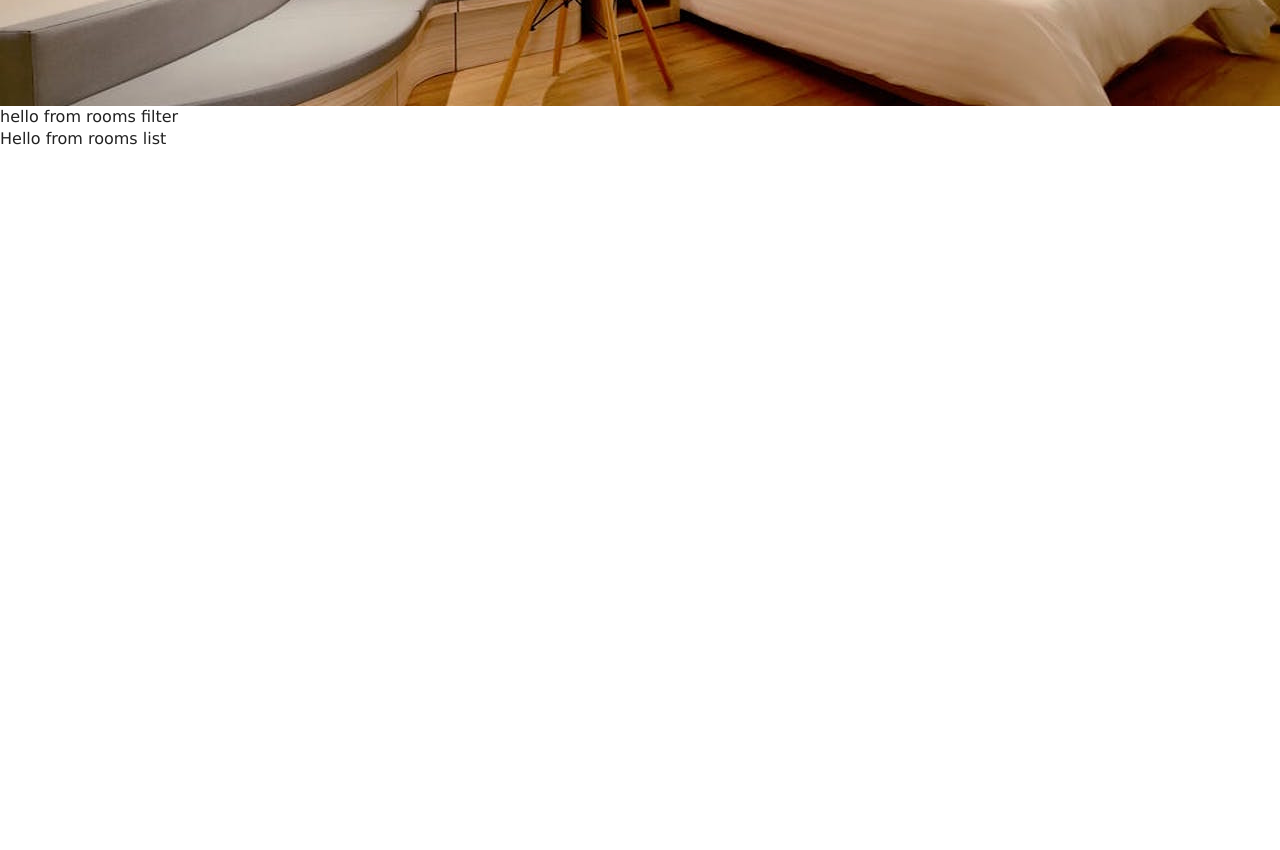
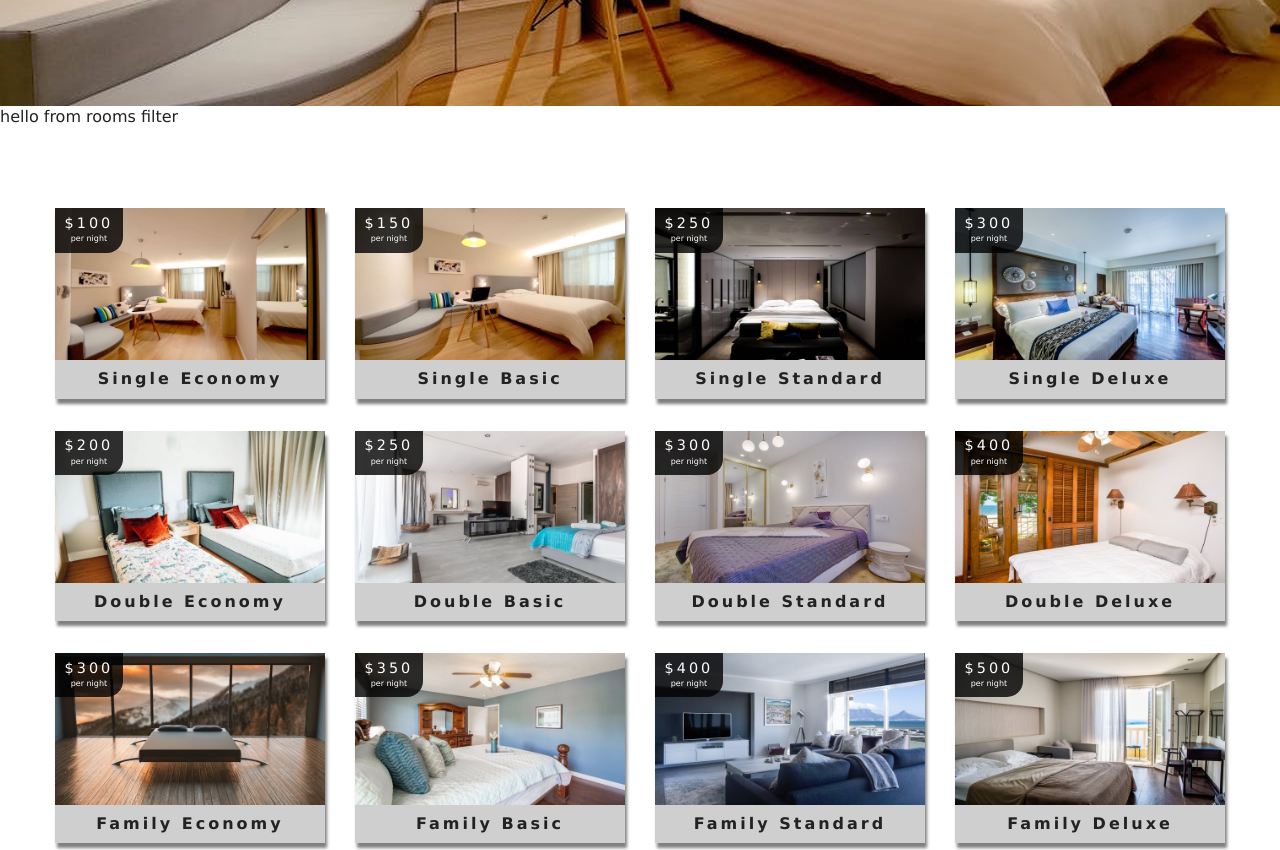
Before and after one commit to juzdepom/react-resort, a React (Create React App) app: page /rooms in a window 1280 px wide. Shown: the part 440-1290 px from the top of the page. Before the commit the page ends 800 px from the top, so only its background shows below. Built offline with nearby package versions, Linux system fonts and the light colour scheme.

Commit message:
built out the RoomsList component

```diff
--- a/src/components/RoomsList.js
+++ b/src/components/RoomsList.js
@@ -1,9 +1,23 @@
 import React from 'react'
+import Room from './Room'
 
-function RoomsList() {
-    return (
-        <div>Hello from rooms list</div>
-    )
+function RoomsList({rooms}) {
+    if(rooms.length === 0){
+        return (
+            <div className="empty-search">
+                <h3>unfortunately no rooms matched your search parameters</h3>
+            </div>
+        )
+    }
+    return <section className="roomslist">
+        <div className="roomslist-center">
+            {
+                rooms.map(item => {
+                    return <Room key={item.id} room={item} />
+                })
+            }
+        </div>
+    </section>
 }
 
 export default RoomsList
```
Also changed, not shown: 1 other file (tests, documents, lock files or other folders).
